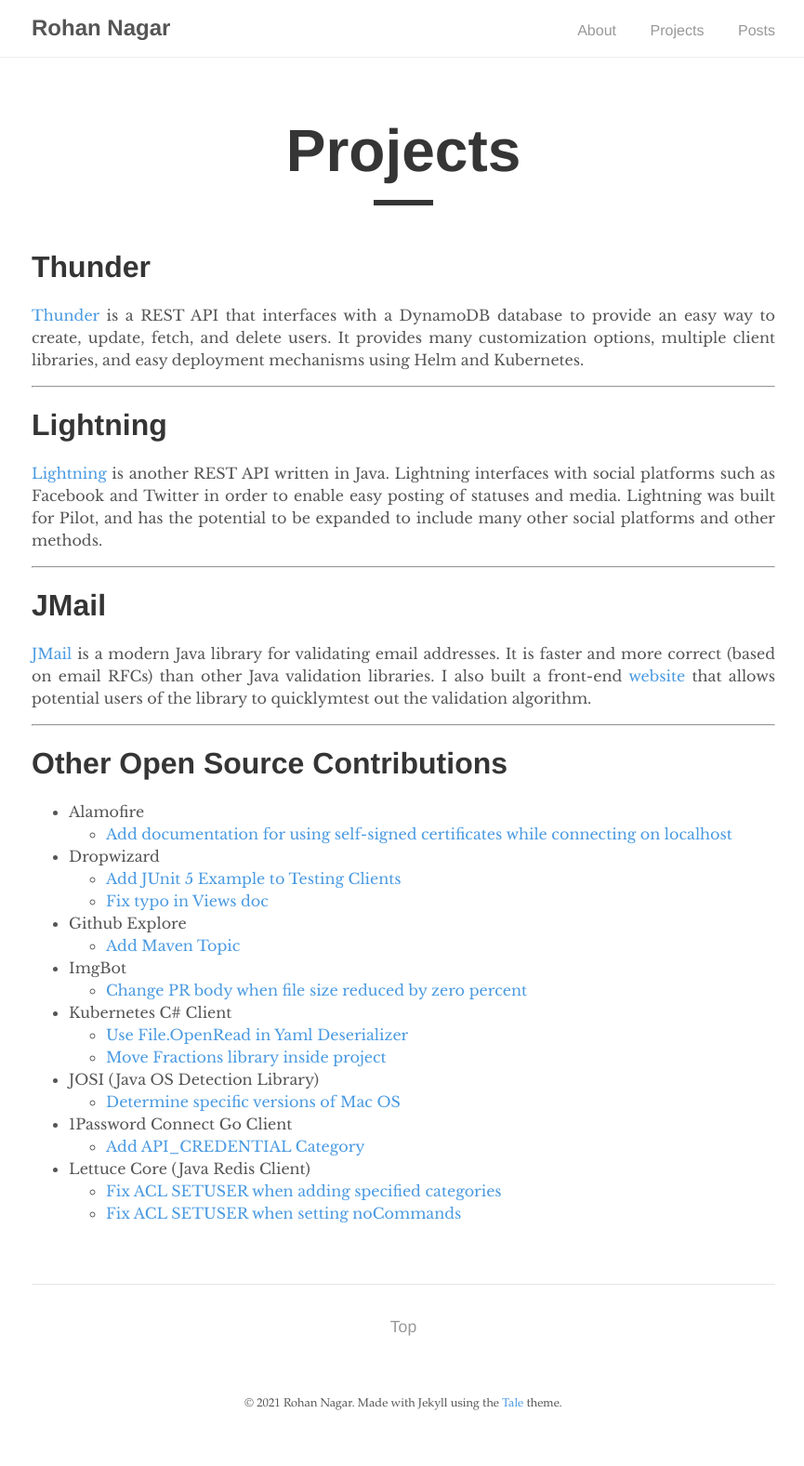
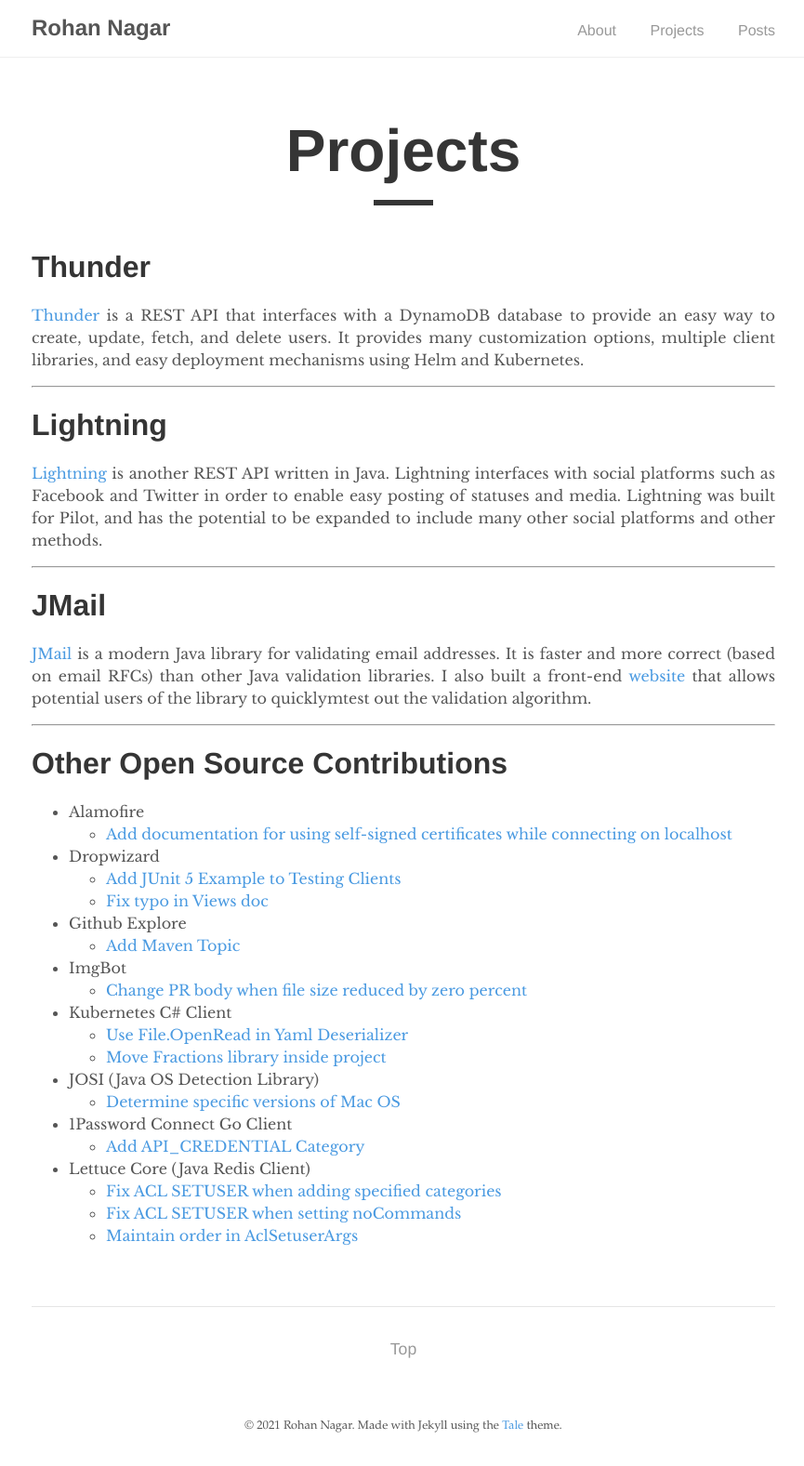
Before and after one commit to RohanNagar/RohanNagar.github.io, a Jekyll site: the page built from pages/projects.md, in a window 1280 px wide. Shown: the whole page at 93% size, without its empty margins (206-1071 px from the left). Built offline with Jekyll 4.4.1, drawn with Linux system fonts in a browser that asks for light colours; before the commit the page ends 1553 px from its top, so only the background shows below that.

Commit message:
Update projects.md

```diff
--- a/pages/projects.md
+++ b/pages/projects.md
@@ -51,3 +51,4 @@ that allows potential users of the library to quicklymtest out the validation al
 - Lettuce Core (Java Redis Client)
   - [Fix ACL SETUSER when adding specified categories](https://github.com/lettuce-io/lettuce-core/pull/1839)
   - [Fix ACL SETUSER when setting noCommands](https://github.com/lettuce-io/lettuce-core/pull/1846)
+  - [Maintain order in AclSetuserArgs](https://github.com/lettuce-io/lettuce-core/pull/1848)
```
